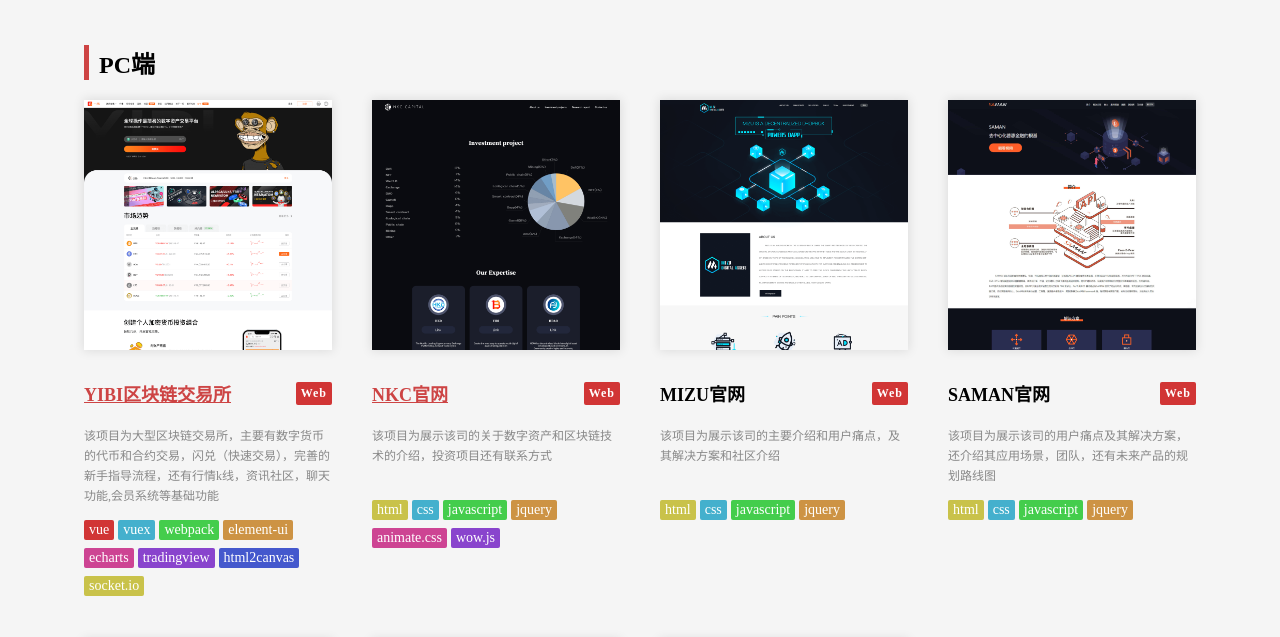
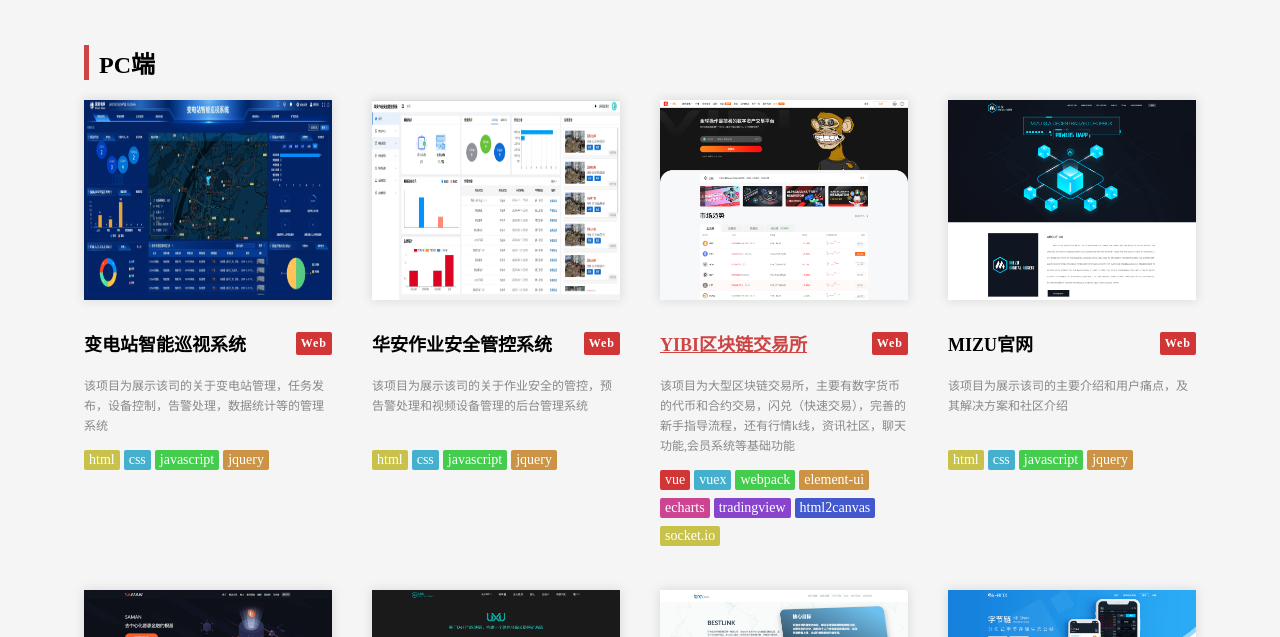
Before and after one commit to wszwj/ProjectShowcase, a plain HTML site: page index.html in a window 1280 px wide. Shown: the part 85-722 px from the top of the page. Drawn offline with nearby package versions, Linux system fonts and the light colour scheme; some packages are replaced by stand-ins of ours; a script that the page names is missing; a web font is replaced by a local one.

Commit message:
feat:项目更新

```diff
--- a/assets/css/style.css
+++ b/assets/css/style.css
@@ -119,7 +119,7 @@
 
 
 .img-box {
-    height: 250px;
+    height: 200px;
     overflow: hidden;
     box-shadow: 0 0 10px 1px rgba(0, 0, 0, 0.1);
 }
@@ -143,6 +143,7 @@
 .item img,
 .mitem img {
     width: 100%;
+    min-height: 100%;
     cursor: zoom-in;
 }
 
--- a/index.html
+++ b/index.html
@@ -28,6 +28,43 @@
             <h1>PC端</h1>
             <div class="list">
                 <div class="item">
+                    <div class="img-box"><img src="assets/img/pc/block.jpg" data-src="assets/img/pc/block.jpg" /></div>
+                    <div class="desc">
+                        <div class="desc-head">
+                            <a>变电站智能巡视系统</a>
+                            <b class="type1">Web</b>
+                        </div>
+                        <div class="desc-text">
+                            <p>该项目为展示该司的关于变电站管理，任务发布，设备控制，告警处理，数据统计等的管理系统</p>
+                        </div>
+                        <div class="desc-tag">
+                            <span class="tag8">html</span>
+                            <span class="tag2">css</span>
+                            <span class="tag3">javascript</span>
+                            <span class="tag4">jquery</span>
+                        </div>
+                    </div>
+                </div>
+
+                <div class="item">
+                    <div class="img-box"><img src="assets/img/pc/work.jpg" data-src="assets/img/pc/work.jpg" /></div>
+                    <div class="desc">
+                        <div class="desc-head">
+                            <a>华安作业安全管控系统</a>
+                            <b class="type1">Web</b>
+                        </div>
+                        <div class="desc-text">
+                            <p>该项目为展示该司的关于作业安全的管控，预告警处理和视频设备管理的后台管理系统</p>
+                        </div>
+                        <div class="desc-tag">
+                            <span class="tag8">html</span>
+                            <span class="tag2">css</span>
+                            <span class="tag3">javascript</span>
+                            <span class="tag4">jquery</span>
+                        </div>
+                    </div>
+                </div>
+                <div class="item">
                     <div class="img-box"><img  src="assets/img/pc/yibi.png"
                             data-src="assets/img/pc/yibi.png" /></div>
                     <div class="desc">
@@ -50,7 +87,7 @@
                         </div>
                     </div>
                 </div>
-                <div class="item">
+                <!-- <div class="item">
                     <div class="img-box"><img src="assets/img/pc/nkc.png" data-src="assets/img/pc/nkc.png" /></div>
                     <div class="desc">
                         <div class="desc-head">
@@ -69,7 +106,7 @@
                             <span class="tag6">wow.js</span>
                         </div>
                     </div>
-                </div>
+                </div> -->
                 <div class="item">
                     <div class="img-box"><img src="assets/img/pc/mizu.png" data-src="assets/img/pc/mizu.png" /></div>
                     <div class="desc">
@@ -162,6 +199,8 @@
                         </div>
                     </div>
                 </div>
+
+
             </div>
         </section>
         <section>
```
Also changed, not shown: assets/img/pc/block.jpg (added), assets/img/pc/work.jpg (added).
